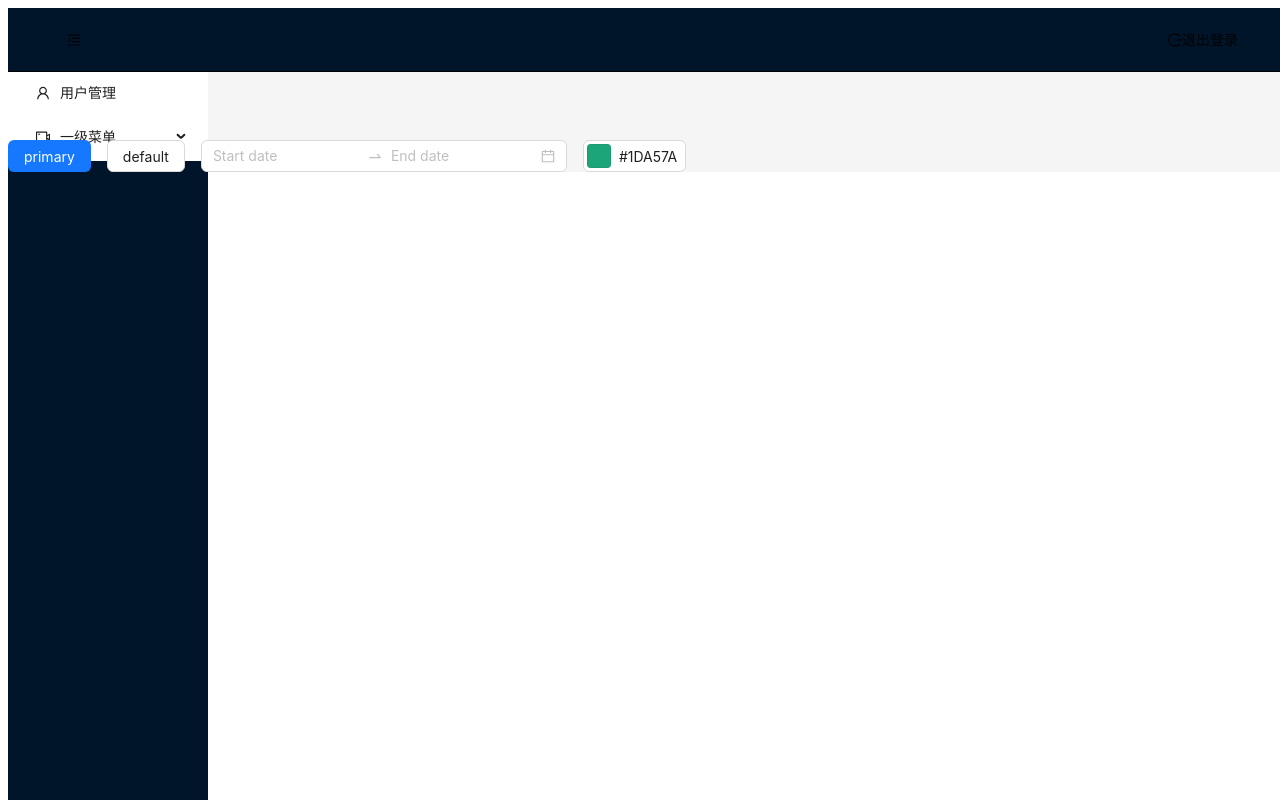
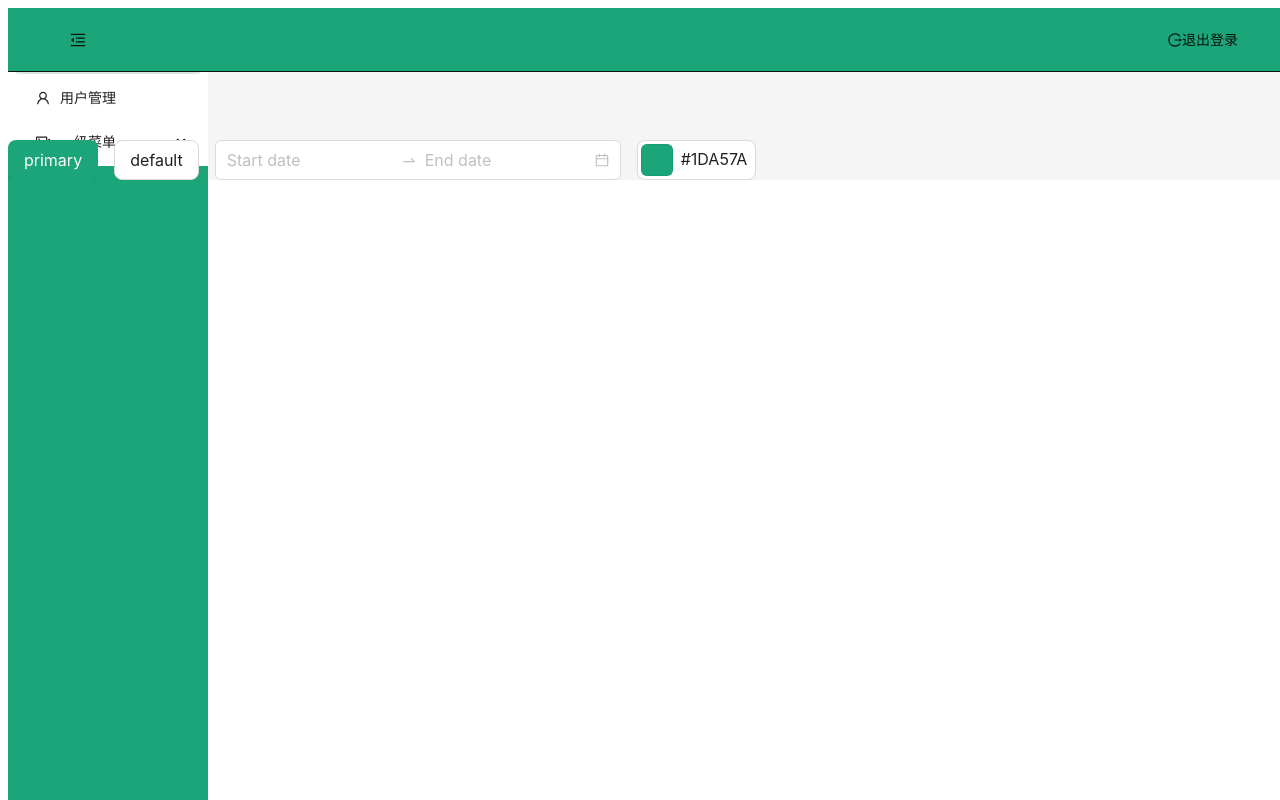
Before and after one commit to Sebastianyang666/reactAIChat, a React (Vite) app: page /landing in a window 1280 px wide. Built offline with nearby package versions, Linux system fonts and the light colour scheme.

Commit message:
界面主题色改变

```diff
--- a/src/App.jsx
+++ b/src/App.jsx
@@ -5,7 +5,7 @@ import zhCN from "antd/locale/zh_CN";
 import { RouterProvider } from "react-router-dom";
 
 import { router } from "./router";
-import { useSettingsStore } from "./stores/settings";
+import { useSettingsStore } from "./store/settings";
 
 export default function App() {
   const colorPrimary = useSettingsStore((state) => state.colorPrimary);
--- a/src/layouts/index.jsx
+++ b/src/layouts/index.jsx
@@ -12,12 +12,16 @@ export default function MainLayout() {
 
   const collapsed = useSettingsStore((state) => state.collapsed);
   const setCollapsed = useSettingsStore((state) => state.setCollapsed);
+  const colorPrimary = useSettingsStore((state) => state.colorPrimary);
 
   return (
     <Layout hasSider className="w-screen overflow-hidden">
       <Sider />
       <Layout>
-        <Layout.Header className="flex items-center justify-between dark:text-white sticky top-0 z-[999] border-b border-b-gray-200 dark:border-b-gray-700">
+        <Layout.Header
+          className="flex items-center justify-between dark:text-white sticky top-0 z-[999] border-b border-b-gray-200 dark:border-b-gray-700"
+          style={{ backgroundColor: colorPrimary.startsWith('#') ? colorPrimary : `#${colorPrimary}` }}
+        >
           <Button
             type="text"
             icon={collapsed ? <MenuUnfoldOutlined /> : <MenuFoldOutlined />}
--- a/src/layouts/sider/index.jsx
+++ b/src/layouts/sider/index.jsx
@@ -69,6 +69,10 @@ export default function Sider() {
   const [openKeys, setOpenKeys] = useState([]);
 
   const collapsed = useSettingsStore((state) => state.collapsed);
+  const colorPrimary = useSettingsStore((state) => state.colorPrimary);
+
+  console.log('Sider组件中获取的颜色:', colorPrimary);
+  console.log('即将应用的样式:', { backgroundColor: colorPrimary });
 
   // const { isDark } = useTheme();
   const isDark = false; // 临时设置
@@ -92,6 +96,7 @@ export default function Sider() {
       collapsible
       collapsed={collapsed}
       className="h-screen overflow-auto fixed top-0 left-0 bottom-0 dark:text-white"
+      style={{ backgroundColor: colorPrimary.startsWith('#') ? colorPrimary : `#${colorPrimary}` }}
     >
       <Link
         className="font-bold text-2xl hover:text-current h-[var(--layout-header-height)] flex justify-center items-center gap-2"
--- a/src/main.jsx
+++ b/src/main.jsx
@@ -9,9 +9,8 @@
 import "./index.css";
 
 import ReactDOM from "react-dom/client";
-import { RouterProvider } from "react-router-dom";
 
-import { router } from "./router";
+import App from "./App";
 
 const root = ReactDOM.createRoot(document.getElementById("root"));
-root.render(<RouterProvider router={router} />);
+root.render(<App />);
```
